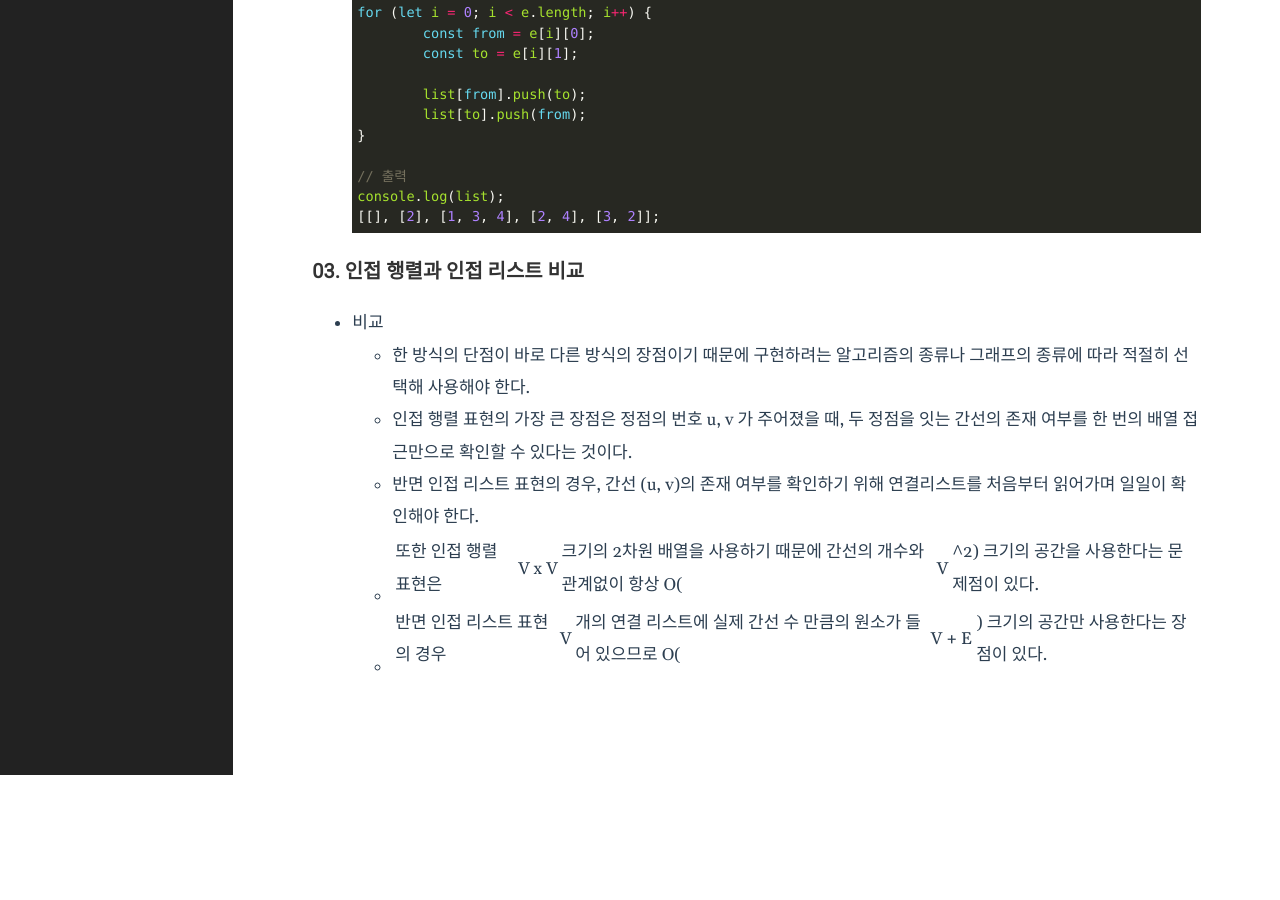
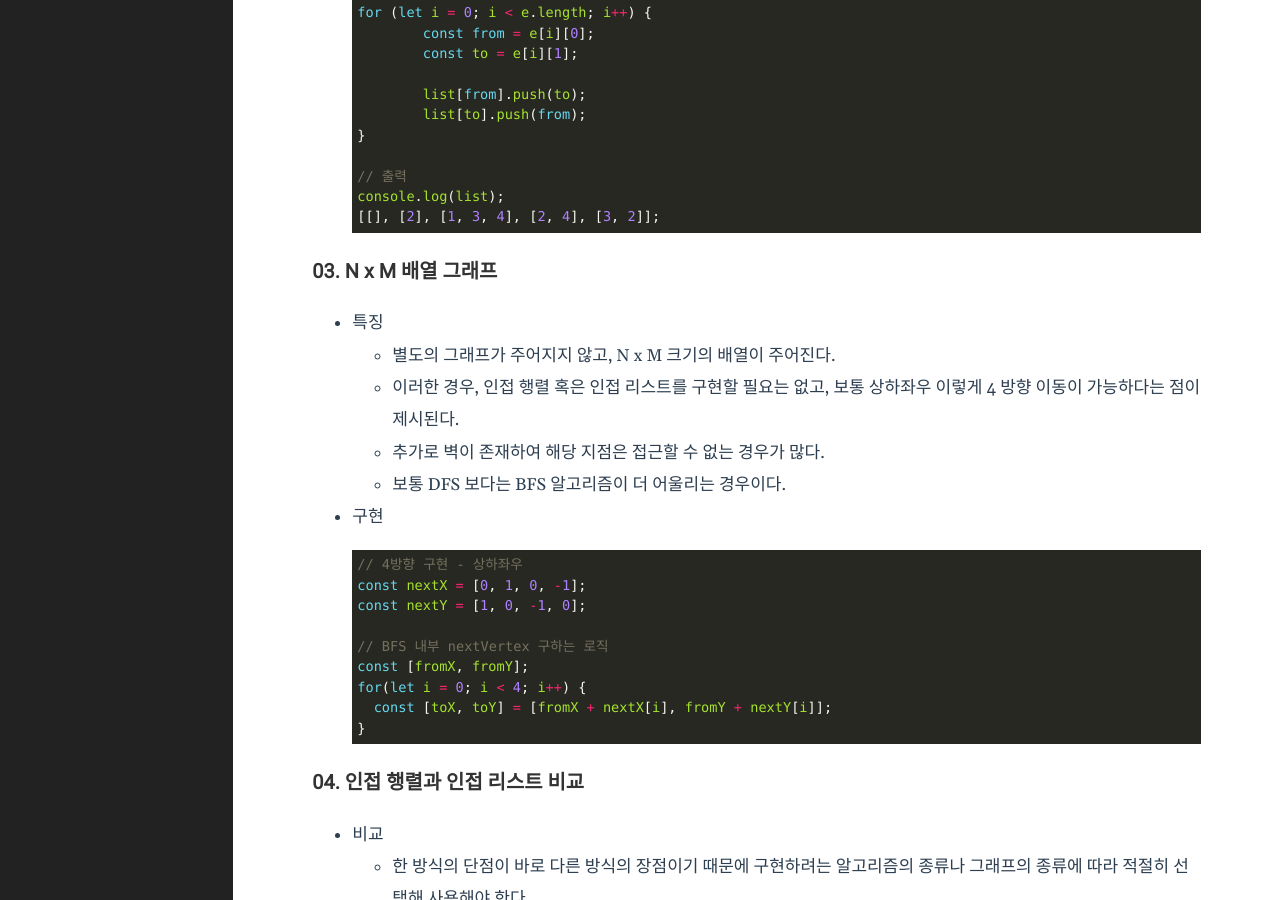
Before and after one commit to qkrrlgh519/qkrrlgh519.github.io, a Jekyll site: the page built from _posts/2025-10-20-Algorithm-Overview-Graph.markdown, in a window 1280 px wide and 900 px high, scrolled down 1903 px. Built offline with Jekyll 4.4.1, drawn with Linux system fonts in a browser that asks for light colours; before the commit the page ends 2678 px from its top, so only the background shows below that.

Commit message:
feat: Graph Algorithm Overview 내용 추가

````diff
--- a/_posts/2025-10-20-Algorithm-Overview-Graph.markdown
+++ b/_posts/2025-10-20-Algorithm-Overview-Graph.markdown
@@ -95,7 +95,30 @@ categories: Algorithm(Overview)
   [[], [2], [1, 3, 4], [2, 4], [3, 2]];
   ```
 
-### 03. 인접 행렬과 인접 리스트 비교
+### 03. N x M 배열 그래프
+
+- 특징
+
+  - 별도의 그래프가 주어지지 않고, N x M 크기의 배열이 주어진다.
+  - 이러한 경우, 인접 행렬 혹은 인접 리스트를 구현할 필요는 없고, 보통 상하좌우 이렇게 4 방향 이동이 가능하다는 점이 제시된다.
+  - 추가로 벽이 존재하여 해당 지점은 접근할 수 없는 경우가 많다.
+  - 보통 DFS 보다는 BFS 알고리즘이 더 어울리는 경우이다.
+
+- 구현
+
+  ```javascript
+  // 4방향 구현 - 상하좌우
+  const nextX = [0, 1, 0, -1];
+  const nextY = [1, 0, -1, 0];
+
+  // BFS 내부 nextVertex 구하는 로직
+  const [fromX, fromY];
+  for(let i = 0; i < 4; i++) {
+    const [toX, toY] = [fromX + nextX[i], fromY + nextY[i]];
+  }
+  ```
+
+### 04. 인접 행렬과 인접 리스트 비교
 
 - 비교
 
````
